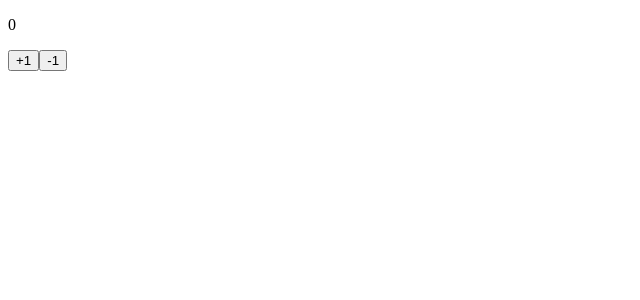
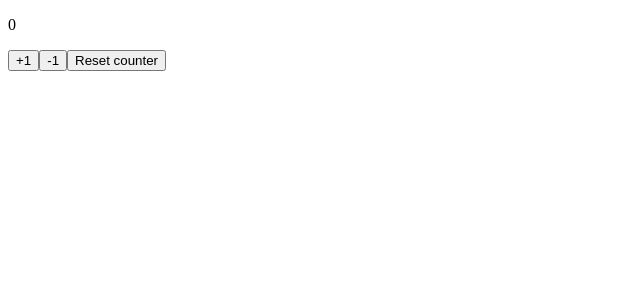
Before and after one commit to ecomeel/counter-redux, a React (Vite) app: page / in a window 1280 px wide. Shown: the top 300 px of the page, without its empty margins (0-640 px from the left). Built offline with nearby package versions, Linux system fonts and the light colour scheme.

Commit message:
reset counter

```diff
--- a/src/components/CounterWidget/CounterWidget.jsx
+++ b/src/components/CounterWidget/CounterWidget.jsx
@@ -1,13 +1,15 @@
 export default function CounterWidget({
     counter,
     onIncrementBtnClick,
-    onDecrementBtnClick
+    onDecrementBtnClick,
+    onResetBtnClick
 }) {
     return (
         <div>
             <p>{counter}</p>
             <button onClick={onIncrementBtnClick}>+1</button>
             <button onClick={onDecrementBtnClick}>-1</button>
+            <button onClick={onResetBtnClick}>Reset counter</button>
         </div>
     );
 }
--- a/src/main.jsx
+++ b/src/main.jsx
@@ -5,7 +5,7 @@ import { counterReducer } from "./pages/counter/reducer.js";
 import { Provider } from "react-redux";
 import { composeWithDevTools } from "redux-devtools-extension";
 
-import App from "./pages/counter/Counter.jsx";
+import CounterPage from "./pages/counter/CounterPage.jsx";
 
 const rootReducer = combineReducers({
   counter: counterReducer
@@ -16,7 +16,7 @@ const store = createStore(rootReducer, undefined, composeWithDevTools());
 ReactDOM.createRoot(document.getElementById("root")).render(
     <React.StrictMode>
         <Provider store={store}>
-            <App />
+            <CounterPage />
         </Provider>
     </React.StrictMode>
 );
--- a/src/pages/counter/Counter.jsx
+++ b/src/pages/counter/CounterPage.jsx
@@ -1,11 +1,11 @@
 import { useSelector, useDispatch } from "react-redux";
 
 import { getCounter } from "./selectors";
-import { increment, decrement } from "./actions";
+import { increment, decrement, reset } from "./actions";
 
 import CounterWidget from "../../components/CounterWidget/CounterWidget";
 
-function App() {
+function CounterPage() {
     const counter = useSelector(getCounter);
     const dispatch = useDispatch();
 
@@ -17,15 +17,20 @@ function App() {
         dispatch(decrement());
     };
 
+    const handleResetBtnClick = () => {
+        dispatch(reset())
+    }
+
     return (
         <div>
             <CounterWidget
                 counter={counter}
                 onIncrementBtnClick={handleIncrementBtnClick}
                 onDecrementBtnClick={handleDecrementBtnClick}
+                onResetBtnClick={handleResetBtnClick}
             />
         </div>
     );
 }
 
-export default App;
+export default CounterPage;
--- a/src/pages/counter/actions.js
+++ b/src/pages/counter/actions.js
@@ -1,4 +1,4 @@
-import { COUNTER_DECREMENT, COUNTER_INCREMENT } from "./constants";
+import { COUNTER_DECREMENT, COUNTER_INCREMENT, COUNTER_RESET } from "./constants";
 
 export const increment = () => {
     return {
@@ -11,3 +11,9 @@ export const decrement = () => {
         type: COUNTER_DECREMENT,
     };
 };
+
+export const reset = () => {
+    return {
+        type: COUNTER_RESET
+    }
+}
--- a/src/pages/counter/constants.js
+++ b/src/pages/counter/constants.js
@@ -1,2 +1,3 @@
 export const COUNTER_INCREMENT = 'counter/increment';
 export const COUNTER_DECREMENT = 'counter/decrement';
+export const COUNTER_RESET = 'counter/reset;'
--- a/src/pages/counter/reducer.js
+++ b/src/pages/counter/reducer.js
@@ -1,4 +1,4 @@
-import { COUNTER_DECREMENT, COUNTER_INCREMENT } from "./constants";
+import { COUNTER_DECREMENT, COUNTER_INCREMENT, COUNTER_RESET } from "./constants";
 
 const initialState = {
     value: 0,
@@ -16,6 +16,11 @@ export function counterReducer(state = initialState, action) {
                 ...state,
                 value: state.value - 1,
             };
+        case COUNTER_RESET:
+            return {
+                ...state,
+                value: initialState.value
+            }
         default:
             return {
                 ...state,
```
